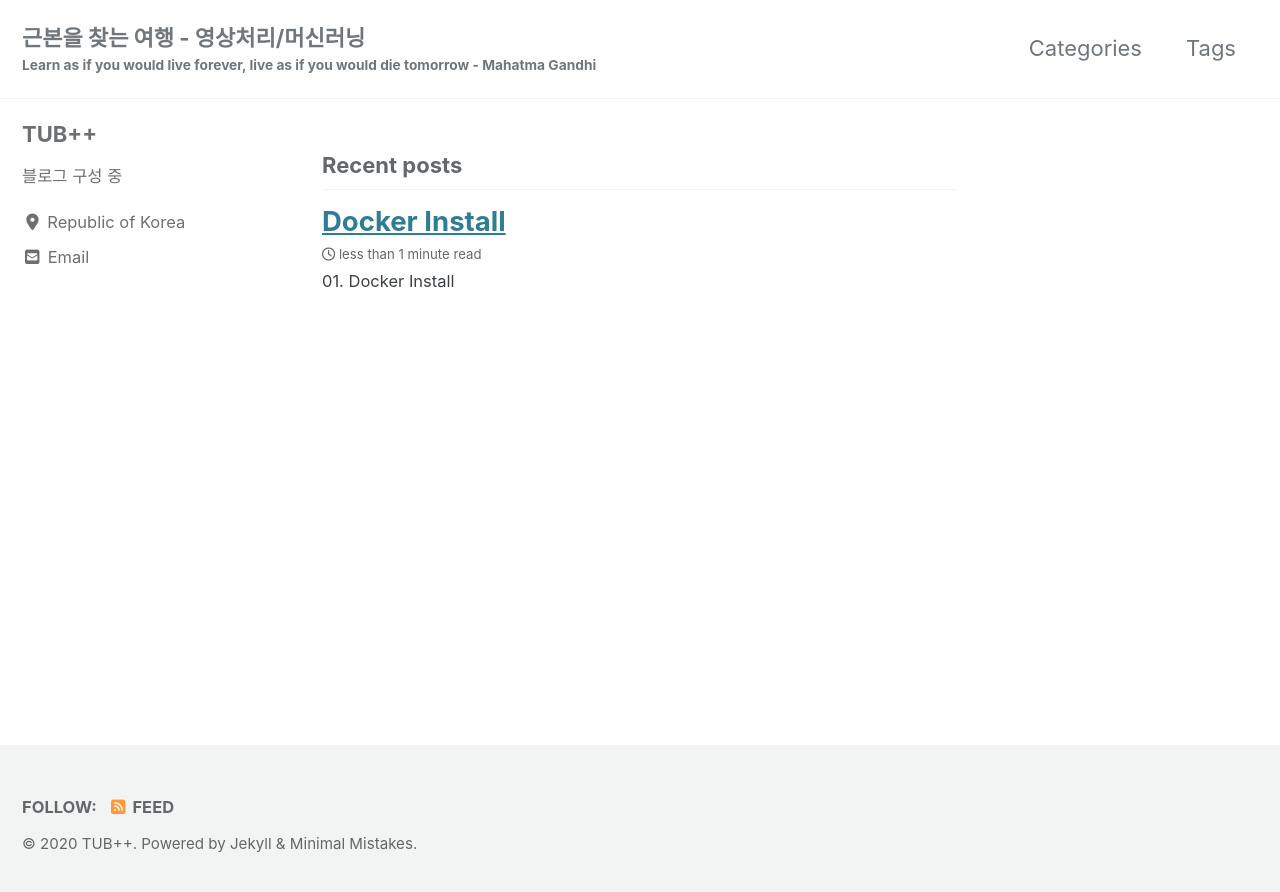
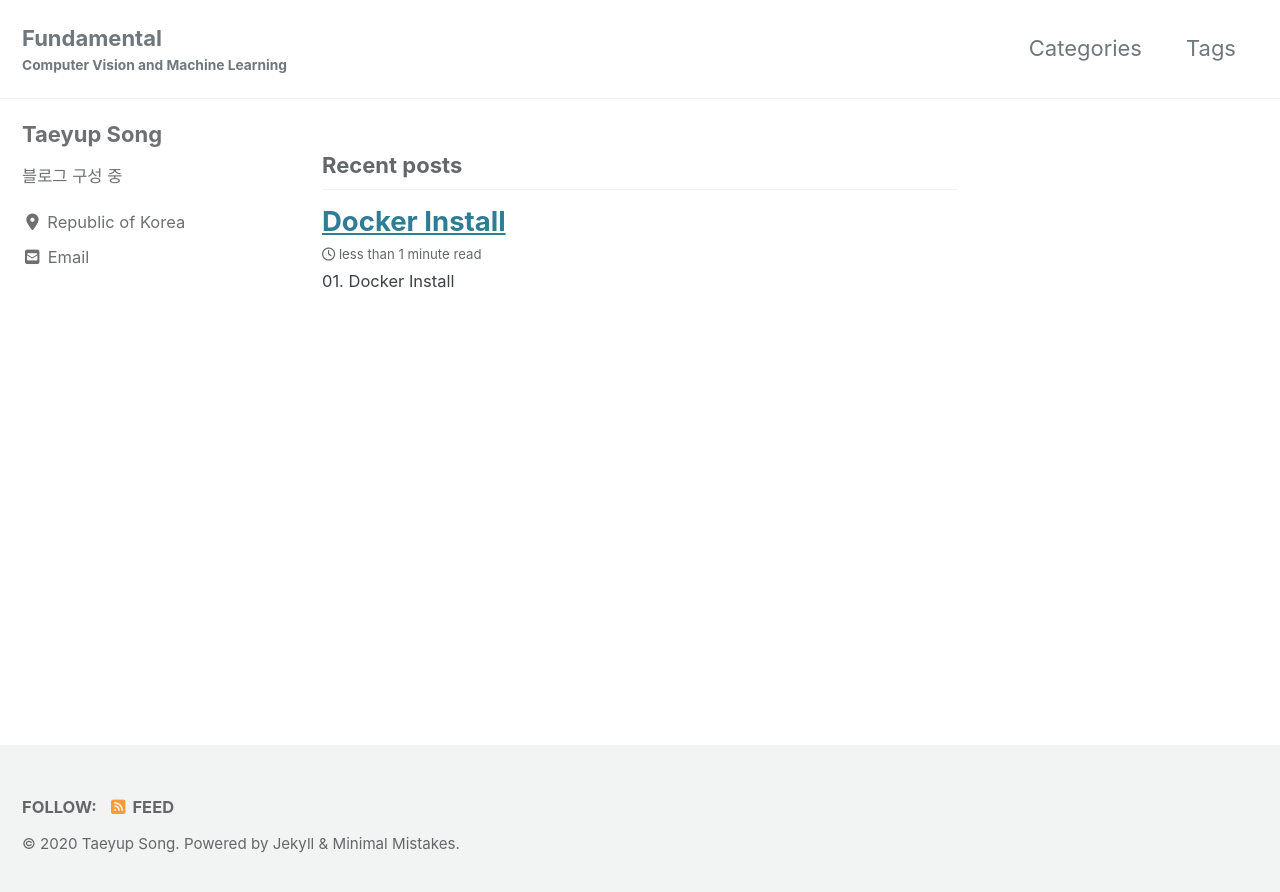
Before and after one commit to jerogar/jerogar.github.io, a Jekyll site: the page built from index.html, in a window 1280 px wide. Shown: the top 892 px of the page. Built offline with Jekyll 4.4.1, drawn with Linux system fonts in a browser that asks for light colours; cached includes are drawn as plain includes; nearby versions of some CDN libraries; the list of posts is cut into pages by our own code.

```diff
--- a/_config.yml
+++ b/_config.yml
@@ -16,11 +16,11 @@ minimal_mistakes_skin    : "default" # "air", "aqua", "contrast", "dark", "dirt"
 
 # Site Settings
 locale                   : "en-US"
-title                    : "근본을 찾는 여행 - 영상처리/머신러닝"
+title                    : "Fundamental"
 title_separator          : "&#124;"
-subtitle                 : "Learn as if you would live forever, live as if you would die tomorrow - Mahatma Gandhi"# site tagline that appears below site title in masthead
-name                     : "TUB++"
-description              : "근본을 찾아가는 개발자"
+subtitle                 : "Computer Vision and Machine Learning"
+name                     : "Taeyup Song"
+description              : "블로그 구성 중"
 url                      : "https://jerogar.github.io"
 baseurl                  : # the subpath of your site, e.g. "/blog"
 repository               : # GitHub username/repo-name e.g. "mmistakes/minimal-mistakes"
@@ -32,7 +32,7 @@ words_per_minute         : 200
 comments:
   provider               : "disqus" # false (default), "disqus", "discourse", "facebook", "staticman", "staticman_v2", "utterances", "custom"
   disqus:
-    shortname            : https-jerogar-github-io. # https://help.disqus.com/customer/portal/articles/466208-what-s-a-shortname-
+    shortname            : jerogar # https://help.disqus.com/customer/portal/articles/466208-what-s-a-shortname-
   discourse:
     server               : # https://meta.discourse.org/t/embedding-discourse-comments-via-javascript/31963 , e.g.: meta.discourse.org
   facebook:
@@ -93,7 +93,7 @@ analytics:
 
 # Site Author
 author:
-  name             : "TUB++"
+  name             : "Taeyup Song"
   avatar           : # path of avatar image, e.g. "/assets/images/bio-photo.jpg"
   bio              : "블로그 구성 중"
   location         : "Republic of Korea"
@@ -276,7 +276,7 @@ defaults:
       layout: single
       author_profile: true
       read_time: true
-      comments: # true
+      comments:  true
       share: true
       related: true
   - scope:
```
